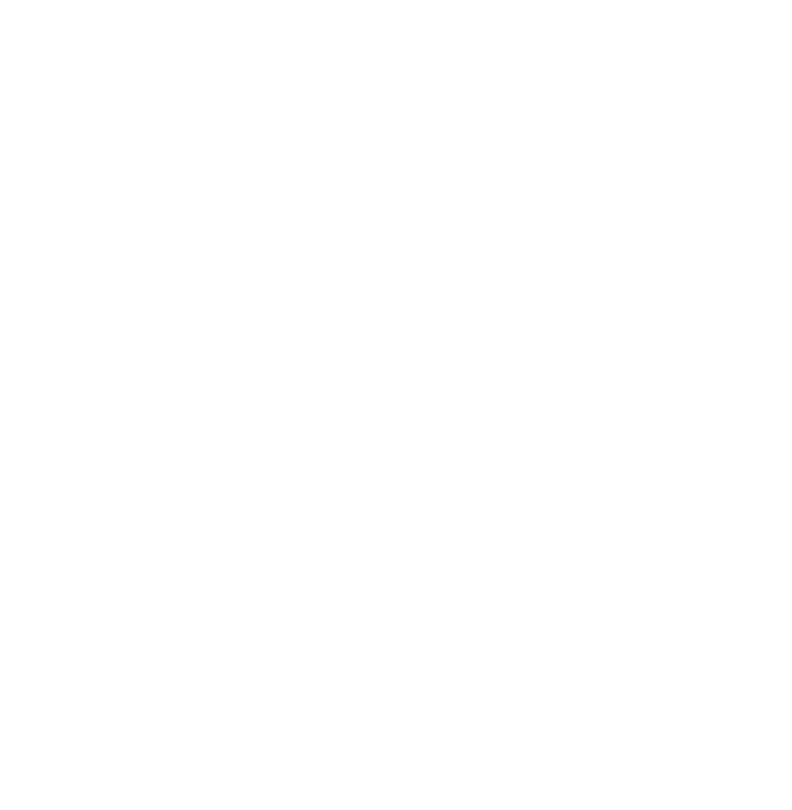
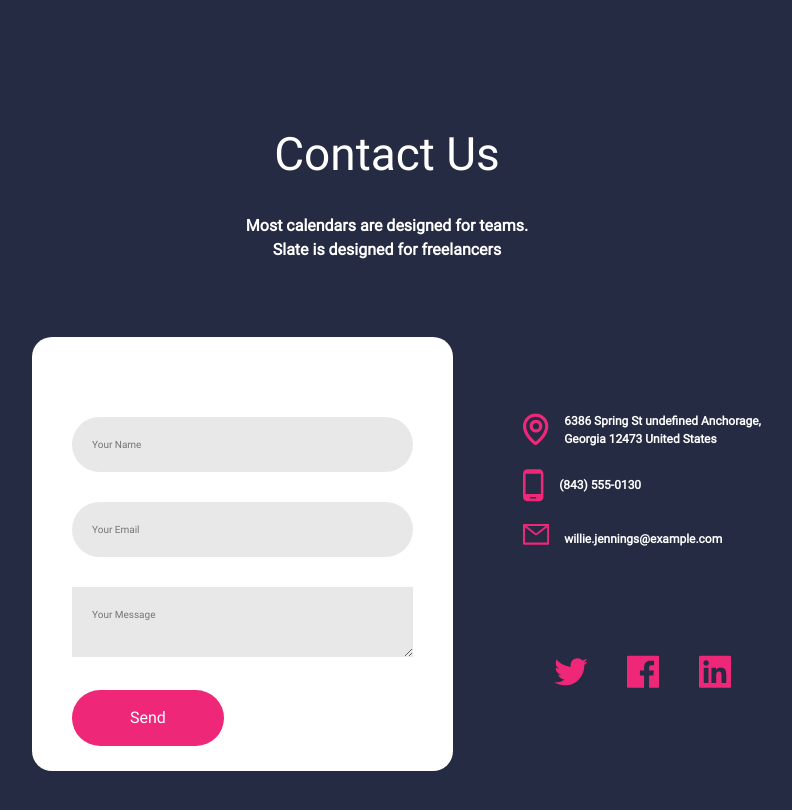
Before and after one commit to hoangle-agilityio/react-training, a React (Vite) app in the folder practice-one/: page / in a window 1280 px wide. Shown: the part 6140-6950 px from the top of the page, without its empty margins (253-1045 px from the left). Before the commit the page ends 6100 px from the top, so only its background shows below. Built offline with nearby package versions, Linux system fonts and the light colour scheme.

Commit message:
feat: create contact us component

```diff
--- /dev/null
+++ b/practice-one/src/components/ContactInfo.tsx
@@ -0,0 +1,23 @@
+import SymbolIcon from "./SymbolIcon";
+
+export default function ContactInfo(): JSX.Element {
+  return (
+    <div className="contact__item">
+      <div className="contact-item__inner">
+        <SymbolIcon width="26" height="33" icon="address" />
+
+        <p className="contact-item__content">6386 Spring St undefined Anchorage, Georgia 12473 United States</p>
+      </div>
+      <div className="contact-item__inner">
+        <SymbolIcon width="21" height="35" icon="phone" />
+
+        <a href="tel:+8435550130" className="contact-item__content contact-item__link">(843) 555-0130</a>
+      </div>
+      <div className="contact-item__inner">
+        <SymbolIcon width="26" height="33" icon="email" />
+
+        <a href="mailto:willie.jennings@example.com" className="contact-item__content contact-item__link">willie.jennings@example.com</a>
+      </div>
+    </div>
+  );
+}
--- /dev/null
+++ b/practice-one/src/components/SocialIcon.tsx
@@ -0,0 +1,11 @@
+import SymbolIcon from "./SymbolIcon";
+
+export default function SocialIcon(): JSX.Element {
+  return (
+    <>
+      <SymbolIcon width="42" height="42" icon="twitter" />
+      <SymbolIcon width="42" height="42" icon="facebook" />
+      <SymbolIcon width="42" height="42" icon="linkedin" />
+    </>
+  );
+}
--- /dev/null
+++ b/practice-one/src/components/SymbolIcon.tsx
@@ -0,0 +1,15 @@
+type Icon = "twitter" | "facebook" | "linkedin" | "address" | "phone" | "email";
+
+interface SymbolIconProps {
+  width: string;
+  height: string;
+  icon: Icon;
+}
+
+export default function SymbolIcon({ width, height, icon }: SymbolIconProps): JSX.Element {
+  return (
+    <svg width={width} height={height}>
+      <use xlinkHref={`../src/assets/icons/symbols-icon.svg#${icon}`} />
+    </svg>
+  );
+}
--- a/practice-one/src/pages/Home.tsx
+++ b/practice-one/src/pages/Home.tsx
@@ -1,5 +1,7 @@
 import TopNav from "../components/TopNav";
 import Button from "../components/Button";
+import SocialIcon from "../components/SocialIcon";
+import ContactInfo from "../components/ContactInfo";
 
 type Feature = {
   id: number;
@@ -184,6 +186,31 @@
             ))}
           </div>
         </div>
+
+        <div className="contact">
+          <h2 className="contact__heading heading">Contact Us</h2>
+          <p className="contact__desc desc">Most calendars are designed for teams. Slate is designed for freelancers</p>
+          <div className="contact__wrapper">
+            <div className="contact-info">
+              <div className="contact__social-icon">
+                <SocialIcon />
+              </div>
+              <ContactInfo />
+            </div>
+            <form className="contact__form">
+              <input type="text" name="your-name" placeholder="Your Name" className="contact-form__name font--sm" />
+              <input type="email" name="your-email" placeholder="Your Email" className="contact-form__email font--sm" />
+              <textarea className="contact-form__message font--sm" name="your-message" placeholder="Your Message" />
+
+              <Button
+                typeButton="submit"
+                size="md"
+                buttonColor="danger"
+                label="Send"
+              />
+            </form>
+          </div>
+        </div>
       </main>
     </>
   );
--- /dev/null
+++ b/practice-one/src/scss/sections/_contact.scss
@@ -0,0 +1,115 @@
+@use "sass:map";
+@use "../abstract/variable" as *;
+@use "../abstract/function" as *;
+
+/*-----------------------*\
+  CONTACT US SECTION
+\*-----------------------*/
+
+.contact {
+  padding: 160px 0 150px;
+  background: map.get($colors-primary, 200);
+  text-align: center;
+
+  &__heading {
+    margin-bottom: 25px;
+    color: map.get($colors-secondary, 200);
+  }
+
+  &__desc {
+    margin: 0 auto 75px;
+    color: map.get($colors-secondary, 200);
+  }
+
+  &__social-icon {
+    svg {
+      margin: 0 15px;
+    }
+
+    margin-bottom: 90px;
+  }
+
+  &-info {
+    width: 280px;
+    max-width: 100%;
+    margin: 0 auto 75px;
+    color: map.get($colors-secondary, 200);
+  }
+
+  &-item__inner {
+    display: flex;
+    align-items: center;
+    margin-bottom: 20px;
+  }
+
+  &-item__content {
+    flex: 1;
+    text-align: left;
+    margin-left: 15px;
+    @include font-styles(12px, 18px, 700);
+  }
+
+  &-item__link {
+    color: map.get($colors-secondary, 200);
+  }
+
+  &__form {
+    text-align: left;
+    margin: 0 20px;
+    padding: 130px 50px 50px;
+    border-radius: 20px;
+    background: map.get($colors-secondary, 200);
+  }
+
+  &-form__name,
+  &-form__email,
+  &-form__message {
+    width: calc(100% - 40px);
+    border: none;
+    padding: 20px;
+    margin-bottom: 45px;
+    background: map.get($colors-secondary, 100);
+  }
+
+  &-form__name,
+  &-form__email {
+    border-radius: 39px;
+  }
+
+  @include breakpoint("tablet") {
+    &__wrapper {
+      display: flex;
+      flex-direction: row-reverse;
+      align-items: center;
+      width: 750px;
+      margin: 0 auto;
+    }
+
+    &__form {
+      width: 400px;
+      padding: 80px 40px 25px 40px;
+    }
+
+    &__item {
+      margin-bottom: 75px;
+    }
+
+    &__social-icon {
+      margin-bottom: 0;
+    }
+
+    &-info {
+      display: flex;
+      flex-direction: column-reverse;
+      margin-left: 50px;
+      margin-bottom: 0;
+    }
+
+    &-form__name,
+    &-form__email,
+    &-form__message {
+      @include font-styles(10px, 15px, 400);
+      margin-bottom: 30px;
+    }
+  }
+}
--- a/practice-one/src/scss/sections/_index.scss
+++ b/practice-one/src/scss/sections/_index.scss
@@ -6,3 +6,4 @@
 @import "partners";
 @import "testimonials";
 @import "pricing";
+@import "contact";
```
Also changed, not shown: practice-one/src/assets/icons/symbols-icon.svg (added), 1 other file (tests, documents, lock files or other folders).
